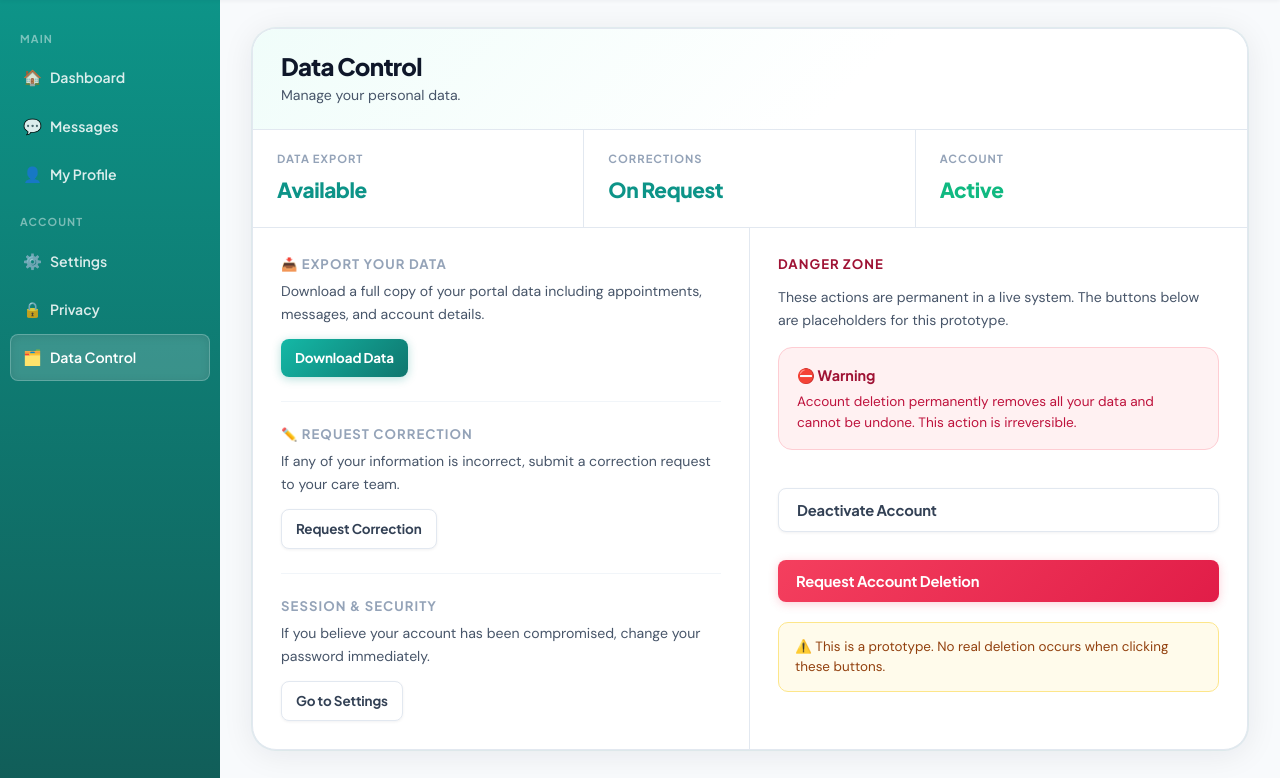
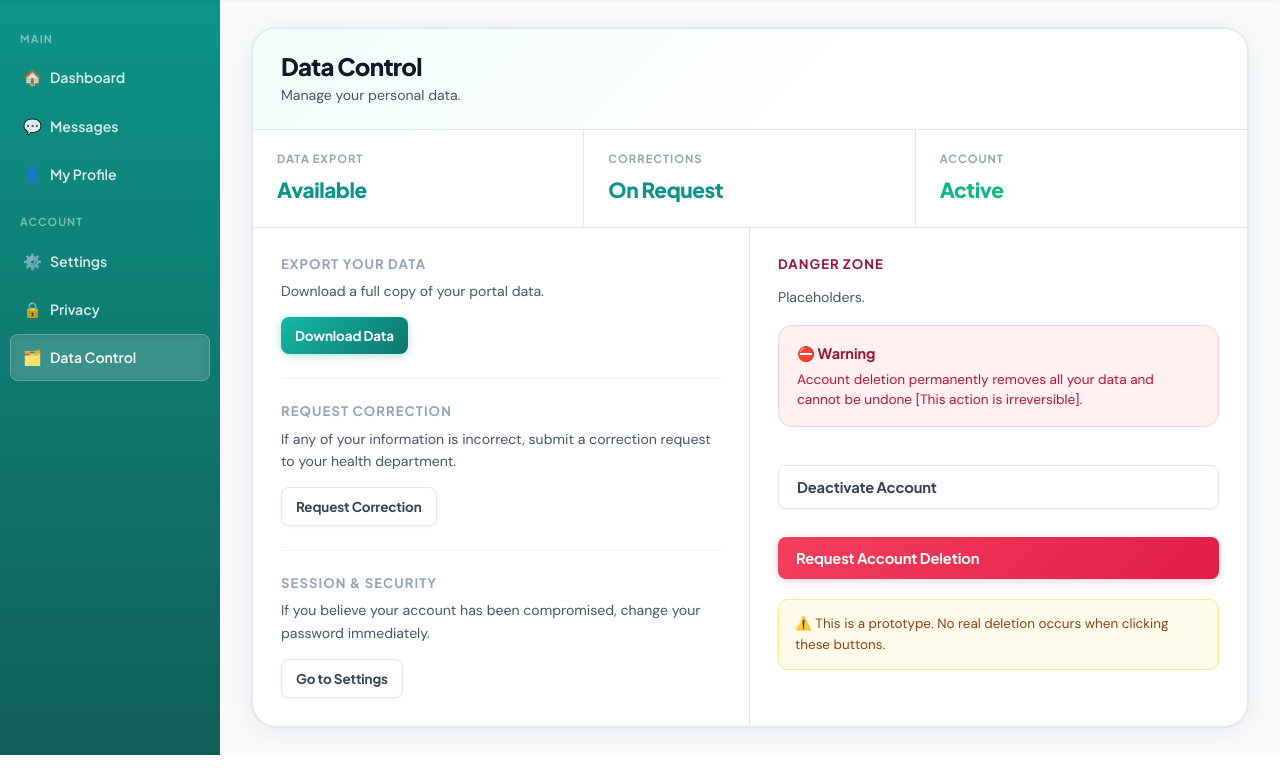
Before and after one commit to TheBobGottfriedFan/CS310_GROUP03, a Django app: page /data-control/ in a window 1280 px wide. Shown: the part 62-840 px from the top of the page. After the commit the page ends 817 px from the top, so only its background shows below. Run offline with Django 4.2, Linux system fonts and the light colour scheme; the visitor is signed in with stand-in values (Sample User, id 1); data that the repository does not hold is empty.

Commit message:
Update data_control.html

```diff
--- a/portal/templates/portal/data_control.html
+++ b/portal/templates/portal/data_control.html
@@ -31,14 +31,14 @@
     <div style="padding:28px; border-right:1px solid var(--border);">
 
       <div style="margin-bottom:24px; padding-bottom:24px; border-bottom:1px solid var(--gray-100);">
-        <h3 style="font-family:var(--font); font-size:0.82rem; font-weight:700; text-transform:uppercase; letter-spacing:0.08em; color:var(--text-muted); margin:0 0 8px;">📥 Export Your Data</h3>
-        <p style="font-size:0.88rem; color:var(--text-soft); margin:0 0 14px; line-height:1.6;">Download a full copy of your portal data including appointments, messages, and account details.</p>
+        <h3 style="font-family:var(--font); font-size:0.82rem; font-weight:700; text-transform:uppercase; letter-spacing:0.08em; color:var(--text-muted); margin:0 0 8px;">Export Your Data</h3>
+        <p style="font-size:0.88rem; color:var(--text-soft); margin:0 0 14px; line-height:1.6;">Download a full copy of your portal data.</p>
         <a class="btn btn-sm" href="#">Download Data</a>
       </div>
 
       <div style="margin-bottom:24px; padding-bottom:24px; border-bottom:1px solid var(--gray-100);">
-        <h3 style="font-family:var(--font); font-size:0.82rem; font-weight:700; text-transform:uppercase; letter-spacing:0.08em; color:var(--text-muted); margin:0 0 8px;">✏️ Request Correction</h3>
-        <p style="font-size:0.88rem; color:var(--text-soft); margin:0 0 14px; line-height:1.6;">If any of your information is incorrect, submit a correction request to your care team.</p>
+        <h3 style="font-family:var(--font); font-size:0.82rem; font-weight:700; text-transform:uppercase; letter-spacing:0.08em; color:var(--text-muted); margin:0 0 8px;">Request Correction</h3>
+        <p style="font-size:0.88rem; color:var(--text-soft); margin:0 0 14px; line-height:1.6;">If any of your information is incorrect, submit a correction request to your health department.</p>
         <a class="btn btn-secondary btn-sm" href="#">Request Correction</a>
       </div>
 
@@ -52,18 +52,18 @@
     <!-- Right: danger zone -->
     <div style="padding:28px;">
       <h3 style="font-family:var(--font); font-size:0.82rem; font-weight:700; text-transform:uppercase; letter-spacing:0.08em; color:#9f1234; margin:0 0 14px;">Danger Zone</h3>
-      <p style="font-size:0.88rem; color:var(--text-soft); margin:0 0 16px; line-height:1.6;">These actions are permanent in a live system. The buttons below are placeholders for this prototype.</p>
+      <p style="font-size:0.88rem; color:var(--text-soft); margin:0 0 16px; line-height:1.6;">Placeholders.</p>
 
       <div style="padding:16px 18px; background:#fff1f2; border:1.5px solid #fecdd3; border-radius:14px; margin-bottom:20px;">
         <p style="font-family:var(--font); font-weight:700; font-size:0.9rem; color:#9f1234; margin:0 0 5px;">⛔ Warning</p>
-        <p style="font-size:0.85rem; color:#be123c; margin:0; line-height:1.5;">Account deletion permanently removes all your data and cannot be undone. This action is irreversible.</p>
+        <p style="font-size:0.85rem; color:#be123c; margin:0; line-height:1.5;">Account deletion permanently removes all your data and cannot be undone [This action is irreversible].</p>
       </div>
 
       <div style="display:flex; flex-direction:column; gap:10px;">
-        <button class="btn btn-secondary" type="button" style="justify-content:flex-start; width:100%;" onclick="return confirm('Deactivate your account? (Prototype — no action taken)')">
+        <button class="btn btn-secondary" type="button" style="justify-content:flex-start; width:100%;" onclick="return confirm('Deactivate your account?')">
           Deactivate Account
         </button>
-        <button class="btn btn-danger" type="button" style="justify-content:flex-start; width:100%;" onclick="return confirm('Permanently delete your account? (Prototype — no action taken)')">
+        <button class="btn btn-danger" type="button" style="justify-content:flex-start; width:100%;" onclick="return confirm('Permanently delete your account?')">
           Request Account Deletion
         </button>
       </div>
```
